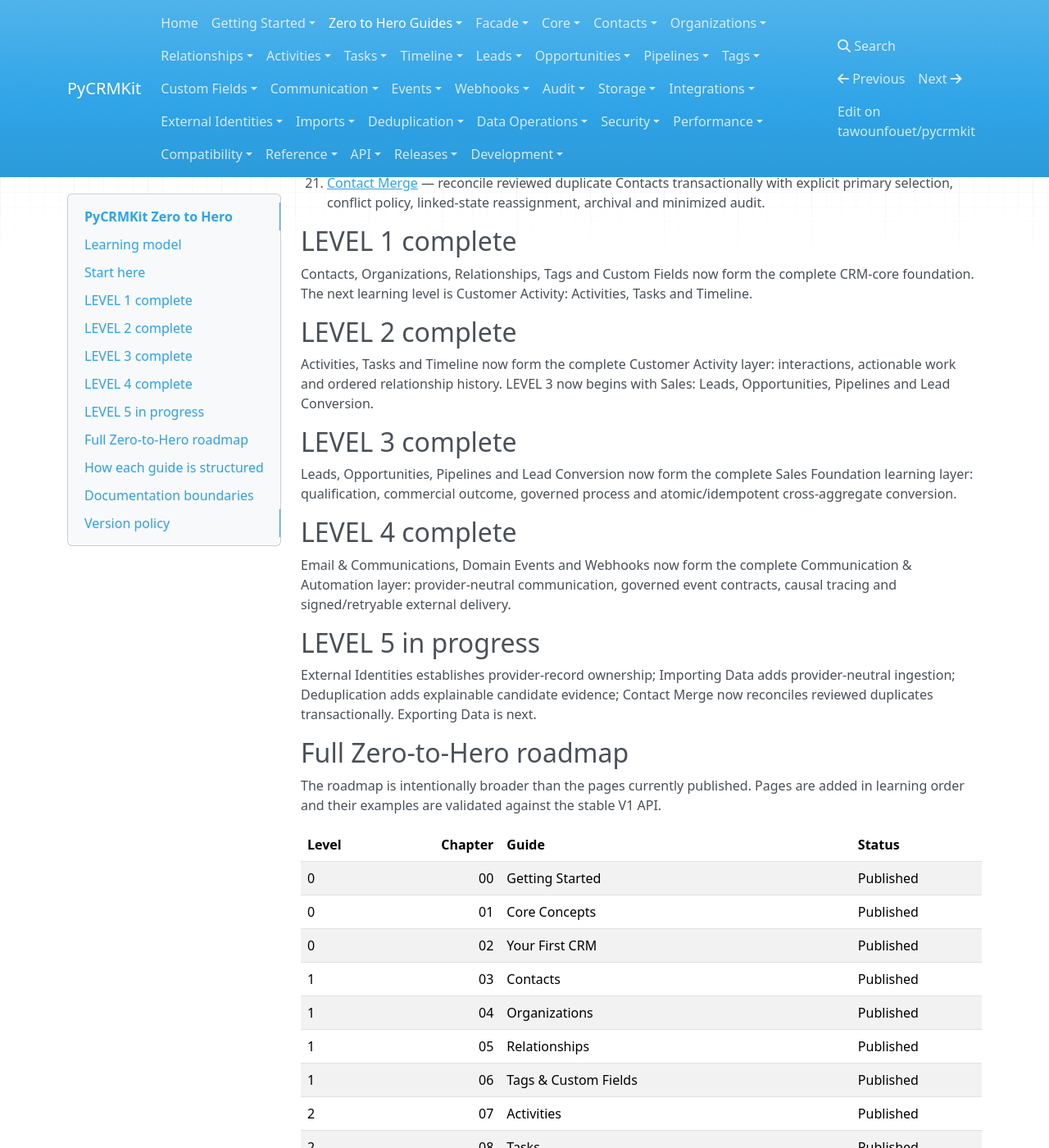
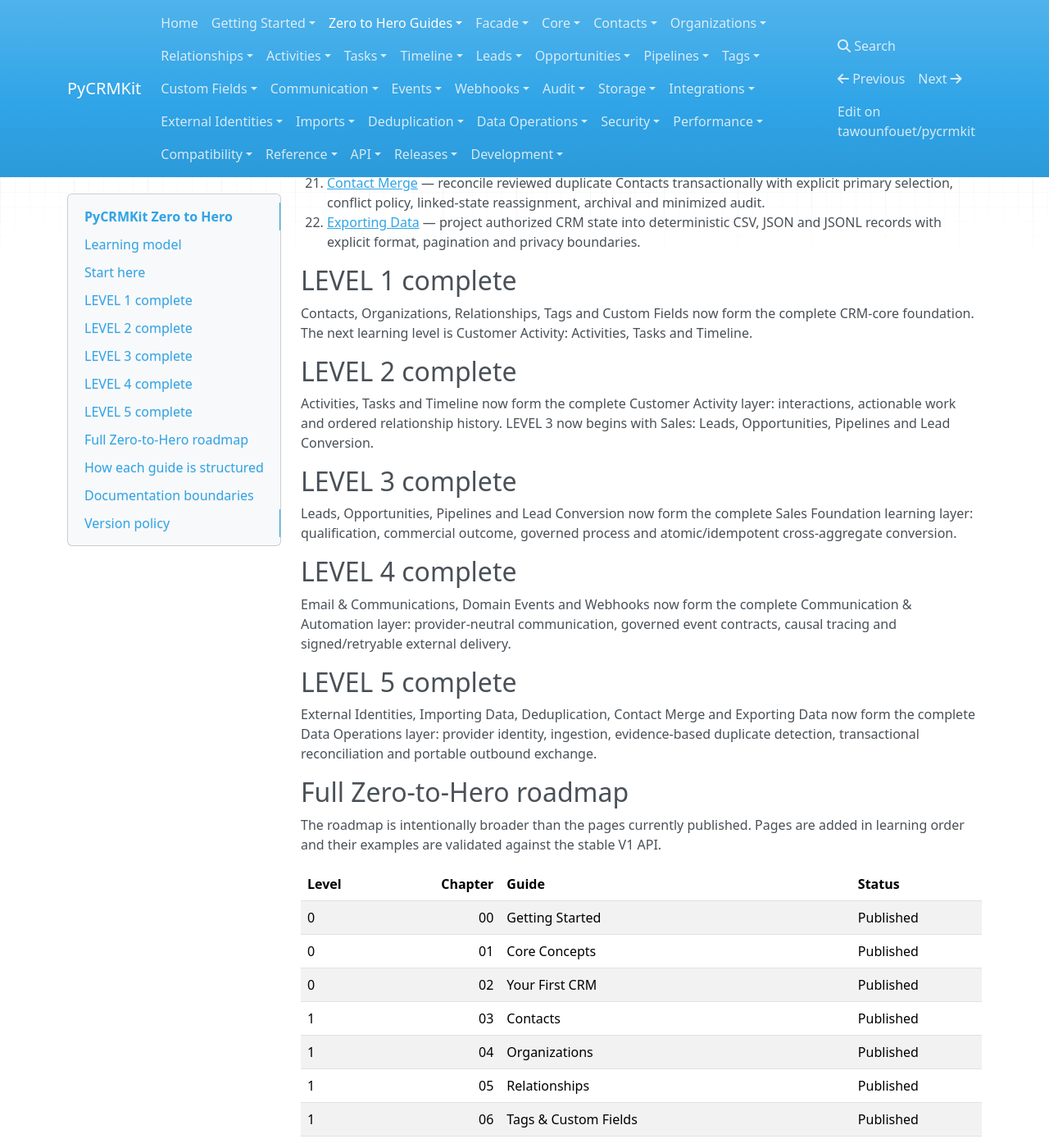
Before and after one commit to tawounfouet/pycrmkit, an MkDocs documentation site: the page built from docs/guides/index.md, in a window 1280 px wide and 1400 px high, scrolled down 1488 px. Shown: the whole window at 82% size. Built offline with MkDocs 1.6.1, drawn with Linux system fonts in a browser that asks for light colours; nearby versions of some CDN libraries.

Commit message:
docs: complete Level 5 learning path

```diff
--- a/docs/guides/index.md
+++ b/docs/guides/index.md
@@ -54,6 +54,7 @@
 19. [Importing Data](18_importing_data.md) — build provider-neutral Read → Map → Normalize → Validate → Deduplicate → Persist pipelines with structured and bounded reporting.
 20. [Deduplication](19_deduplication.md) — evaluate explainable candidate evidence with exact normalized signals, configurable scoring, conflicts and conservative auto-selection.
 21. [Contact Merge](20_contact_merge.md) — reconcile reviewed duplicate Contacts transactionally with explicit primary selection, conflict policy, linked-state reassignment, archival and minimized audit.
+22. [Exporting Data](21_exporting_data.md) — project authorized CRM state into deterministic CSV, JSON and JSONL records with explicit format, pagination and privacy boundaries.
 
 ## LEVEL 1 complete
 
@@ -71,9 +72,9 @@
 
 Email & Communications, Domain Events and Webhooks now form the complete Communication & Automation layer: provider-neutral communication, governed event contracts, causal tracing and signed/retryable external delivery.
 
-## LEVEL 5 in progress
+## LEVEL 5 complete
 
-External Identities establishes provider-record ownership; Importing Data adds provider-neutral ingestion; Deduplication adds explainable candidate evidence; Contact Merge now reconciles reviewed duplicates transactionally. Exporting Data is next.
+External Identities, Importing Data, Deduplication, Contact Merge and Exporting Data now form the complete Data Operations layer: provider identity, ingestion, evidence-based duplicate detection, transactional reconciliation and portable outbound exchange.
 
 ## Full Zero-to-Hero roadmap
 
```
Also changed, not shown: other parts of docs/guides/index.md (+1 -1 lines).
